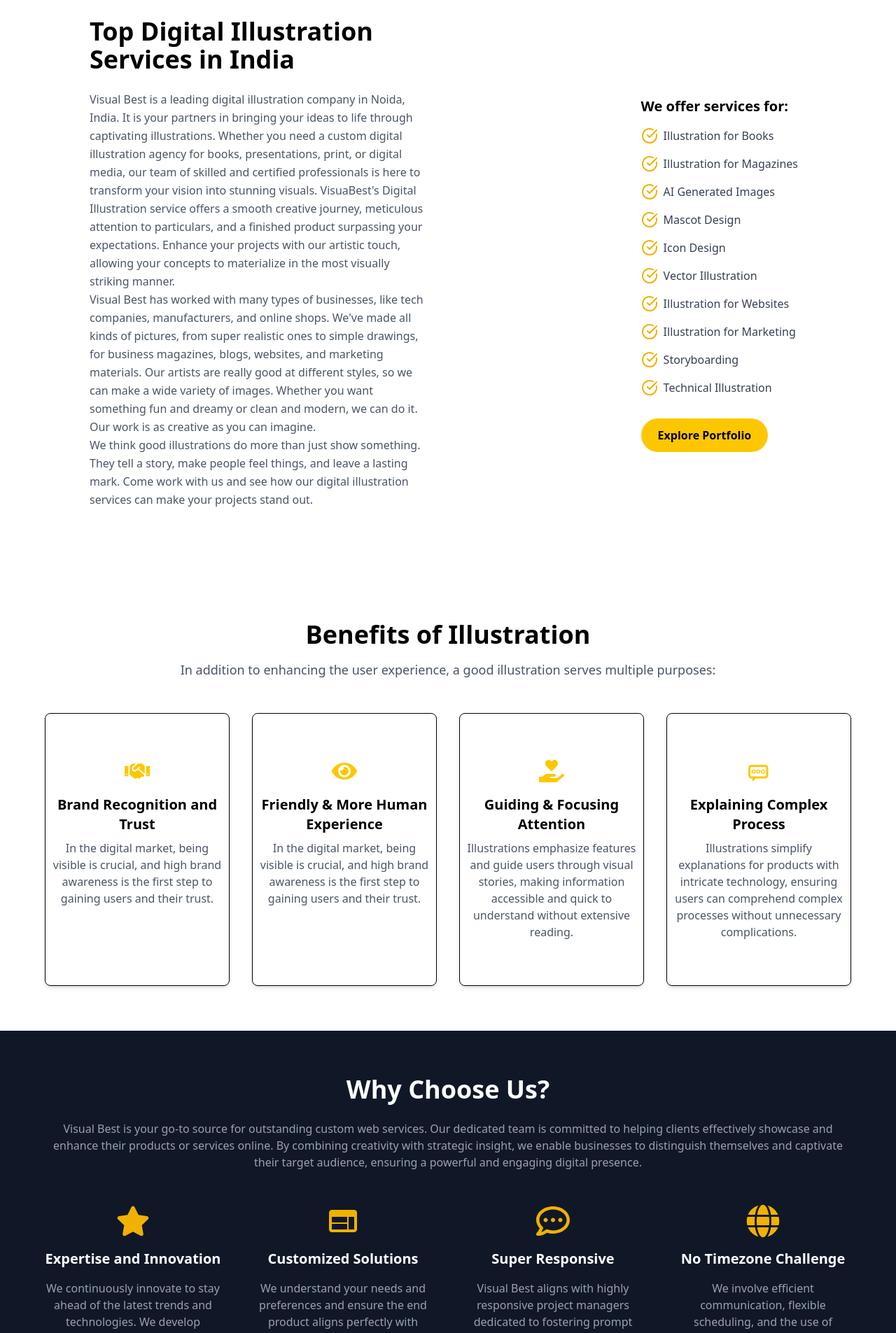
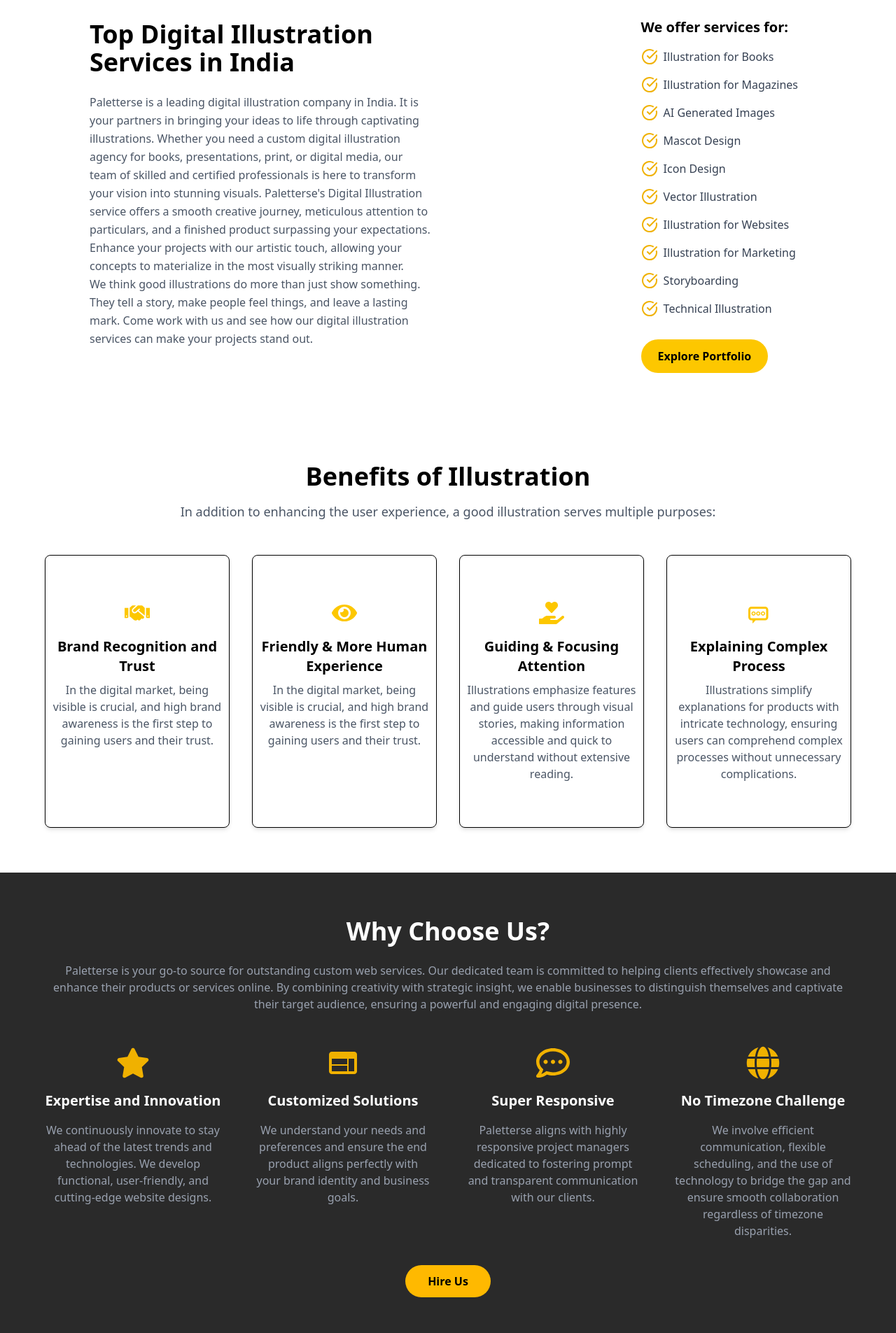
Before and after one commit to dcoder-nikhil0/Paletters, a React (Vite) app in the folder client/: page /illustration in a window 1280 px wide. Shown: the part 620-2525 px from the top of the page at 70% size. Built offline with nearby package versions, Linux system fonts and the light colour scheme.

Commit message:
Minor Updates

```diff
--- a/client/src/Components/Illustration/IllFAQ.jsx
+++ b/client/src/Components/Illustration/IllFAQ.jsx
@@ -3,29 +3,29 @@
 
 const faqs = [
   {
-    question: "How can I pay for my appointment?",
+    question: "What is illustration design, and how is it different from graphic design?",
     answer:
-      "You can pay for your appointment using various methods including credit card, UPI, net banking, or at the time of service. Please refer to the confirmation email for more details.",
+      "Illustration design creates unique visuals for storytelling, while graphic design combines elements like illustrations, text, and photos for broader communication.",
   },
   {
-    question: "Is the cost of the appointment covered by private health insurance?",
+    question: "What's your typical process for an illustration project?",
     answer:
-      "Yes, some services may be covered by private insurance. Please contact your provider or check your plan details for confirmation.",
+      "My process moves from understanding your vision and sketching initial concepts to refining based on your feedback and delivering the final artwork.",
   },
   {
-    question: "Do I need a referral?",
+    question: "What file formats do you deliver, and what are they used for?",
     answer:
-      "Referrals are not necessary for all services. However, some specialized consultations may require one. Please contact us for guidance.",
+      "We deliver common formats like JPEG/PNG for digital use, and scalable vector files (AI) or layered raster files (PSD) for print and further editing.",
   },
   {
-    question: "What are your opening hours?",
+    question: "How long does an illustration project usually take, and what impacts the timeline?",
     answer:
-      "We are open from 9 AM to 6 PM, Monday to Friday. Weekend appointments may be available on request.",
+      "Timelines vary based on complexity, the number of illustrations, revision rounds, and my current workload.",
   },
   {
-    question: "What can I expect at my first consultation?",
+    question: "How much does an illustration cost? Do you offer different pricing models?",
     answer:
-      "Your first consultation will involve understanding your needs, reviewing history, and outlining next steps or a treatment plan.",
+      "Costs depend on project complexity and usage. I offer project-based fees, hourly rates, or retainer agreements, providing a custom quote after understanding your needs.",
   },
 ];
 
--- a/client/src/Components/Illustration/IllHero.jsx
+++ b/client/src/Components/Illustration/IllHero.jsx
@@ -41,7 +41,6 @@
               backgroundImage: "url(" + back + ")",
             }}
           >
-            {/* <div class="w-full h-full bg-black opacity-25"></div> */}
           </div>
         </div>
       </div>
--- a/client/src/Components/Illustration/IllOffers.jsx
+++ b/client/src/Components/Illustration/IllOffers.jsx
@@ -23,25 +23,17 @@
             Top Digital Illustration Services in India
           </h1>
           <p className="text-gray-600 leading-relaxed mb-8">
-            Visual Best is a leading digital illustration company in Noida,
+            Paletterse is a leading digital illustration company in
             India. It is your partners in bringing your ideas to life through
             captivating illustrations. Whether you need a custom digital
             illustration agency for books, presentations, print, or digital
             media, our team of skilled and certified professionals is here to
-            transform your vision into stunning visuals. VisuaBest's Digital
+            transform your vision into stunning visuals. Paletterse's Digital
             Illustration service offers a smooth creative journey, meticulous
             attention to particulars, and a finished product surpassing your
             expectations. Enhance your projects with our artistic touch,
             allowing your concepts to materialize in the most visually striking
             manner.
-            <br />
-            Visual Best has worked with many types of businesses, like tech
-            companies, manufacturers, and online shops. We've made all kinds of
-            pictures, from super realistic ones to simple drawings, for business
-            magazines, blogs, websites, and marketing materials. Our artists are
-            really good at different styles, so we can make a wide variety of
-            images. Whether you want something fun and dreamy or clean and
-            modern, we can do it. Our work is as creative as you can imagine.
             <br />
             We think good illustrations do more than just show something. They
             tell a story, make people feel things, and leave a lasting mark.
--- a/client/src/Components/Video/VidHero.jsx
+++ b/client/src/Components/Video/VidHero.jsx
@@ -14,10 +14,10 @@
             </h2>
 
             <p class="mt-4 text-sm text-gray-500 lg:text-base">
-              Visual Best is a leading video production agency serving ambitious
+              Paletterse is a leading video production agency serving ambitious
               marketers and brands. Our expertise lies in crafting corporate
               videos that resonate with your audience and ignite decisive
-              action. With Visual Best, you can forge a robust corporate brand
+              action. With Paletterse, you can forge a robust corporate brand
               identity and convey your message with unparalleled impact.
               Catering to both B2B and B2C enterprises, our corporate video
               production services encompass a spectrum of offerings, ranging
--- a/client/src/Components/Website/WebFAQ.jsx
+++ b/client/src/Components/Website/WebFAQ.jsx
@@ -3,29 +3,29 @@
 
 const faqs = [
   {
-    question: "How can I pay for my appointment?",
+    question: "How long does it take to build a website?",
     answer:
-      "You can pay for your appointment using various methods including credit card, UPI, net banking, or at the time of service. Please refer to the confirmation email for more details.",
+      "Typically, websites take 2–6 weeks depending on the size and features required.",
   },
   {
-    question: "Is the cost of the appointment covered by private health insurance?",
+    question: "Do you offer custom website designs?",
     answer:
-      "Yes, some services may be covered by private insurance. Please contact your provider or check your plan details for confirmation.",
+      "Yes, all our designs are tailored to match your brand and business goals.",
   },
   {
-    question: "Do I need a referral?",
+    question: "Is the website mobile-friendly and responsive?",
     answer:
-      "Referrals are not necessary for all services. However, some specialized consultations may require one. Please contact us for guidance.",
+      "Absolutely, every website we create is fully responsive across all devices.",
   },
   {
-    question: "What are your opening hours?",
+    question: "Can I update the website myself after it’s built?",
     answer:
-      "We are open from 9 AM to 6 PM, Monday to Friday. Weekend appointments may be available on request.",
+      "Yes, we build on user-friendly platforms and offer training if needed.",
   },
   {
-    question: "What can I expect at my first consultation?",
+    question: "Do you provide website maintenance and support?",
     answer:
-      "Your first consultation will involve understanding your needs, reviewing history, and outlining next steps or a treatment plan.",
+      "Yes, we offer ongoing support and maintenance packages to keep your site running smoothly.",
   },
 ];
 
@@ -46,10 +46,7 @@
 
           <div className="mt-12 space-y-8">
             {faqs.map((faq, index) => (
-              <div
-                key={index}
-                className="border-2 rounded-lg border-gray-700"
-              >
+              <div key={index} className="border-2 rounded-lg border-gray-700">
                 <button
                   onClick={() => toggleFAQ(index)}
                   className="flex items-center justify-between w-full p-8"
@@ -89,9 +86,7 @@
                 {openIndex === index && (
                   <>
                     <hr className="border-gray-700" />
-                    <p className="p-8 text-sm text-gray-500 ">
-                      {faq.answer}
-                    </p>
+                    <p className="p-8 text-sm text-gray-500 ">{faq.answer}</p>
                   </>
                 )}
               </div>
--- a/client/src/Components/Website/WebHero.jsx
+++ b/client/src/Components/Website/WebHero.jsx
@@ -16,7 +16,7 @@
             <p className="mt-4 text-sm text-gray-500 lg:text-base">
               We offer professional web development services at affordable rates
               to help your business attract more visitors and keep them on your
-              site! Visual Best is a leading website development company in
+              site! Paletterse is a leading website development company in
               India offering user-friendly web designs and development that help
               you turn site visitors into customers. Our expert website
               developers help you create e-commerce, WordPress, custom, and
--- a/client/src/Components/WhyChooseUs.jsx
+++ b/client/src/Components/WhyChooseUs.jsx
@@ -5,11 +5,11 @@
 
 const WhyChooseUs = () => {
   return (
-    <div className="bg-gray-900 text-white py-16 px-8">
+    <div className="bg-[#2a2a2a] text-white py-16 px-8">
       <div className="max-w-6xl mx-auto text-center">
         <h2 className="text-4xl font-bold mb-6">Why Choose Us?</h2>
         <p className="text-gray-400 mb-12">
-          Visual Best is your go-to source for outstanding custom web services.
+          Paletterse is your go-to source for outstanding custom web services.
           Our dedicated team is committed to helping clients effectively showcase
           and enhance their products or services online. By combining creativity
           with strategic insight, we enable businesses to distinguish themselves
@@ -44,7 +44,7 @@
             <FaRegCommentDots className="text-yellow-500 text-5xl mb-4" />
             <h3 className="text-xl font-semibold">Super Responsive</h3>
             <p className="text-gray-400 mt-4 text-center">
-              Visual Best aligns with highly responsive project managers dedicated
+              Paletterse aligns with highly responsive project managers dedicated
               to fostering prompt and transparent communication with our clients.
             </p>
           </div>
--- a/client/src/Pages/Video.jsx
+++ b/client/src/Pages/Video.jsx
@@ -14,7 +14,7 @@
       <VidHero />
       <VidOffers />
       <VidBenefits />
-      <VidService />
+      {/* <VidService /> */}
       <WhyChooseUs />
       <Form />
       <VidFAQ />
```
Also changed, not shown: 1 other file (tests, documents, lock files or other folders).
